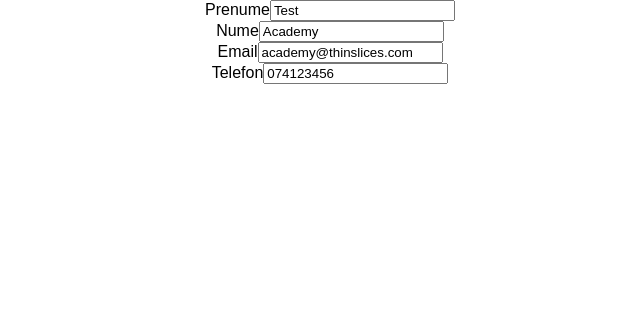
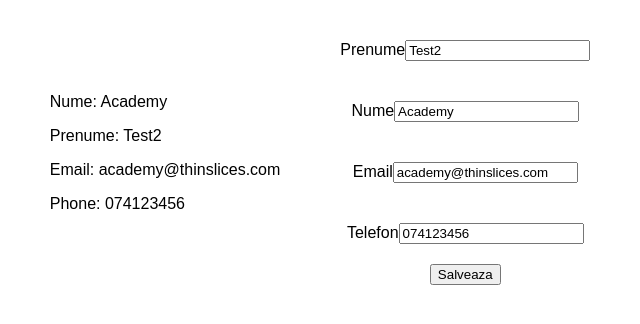
Before and after one commit to OanaMacsi/tsa-react-project, a React (Create React App) app: page / in a window 1280 px wide. Shown: the top 324 px of the page, without its empty margins (310-950 px from the left). Built offline with nearby package versions, Linux system fonts and the light colour scheme.

Commit message:
Add redux practice

```diff
--- a/package.json
+++ b/package.json
@@ -5,7 +5,9 @@
   "dependencies": {
     "react": "^16.4.1",
     "react-dom": "^16.4.1",
-    "react-scripts": "1.1.4"
+    "react-redux": "^5.0.7",
+    "react-scripts": "1.1.4",
+    "redux": "^4.0.0"
   },
   "scripts": {
     "start": "react-scripts start",
--- a/src/App.css
+++ b/src/App.css
@@ -3,3 +3,14 @@
 	align-items: center;
 	flex-direction: column;
 }
+
+.appContainer {
+	display: flex;
+    align-items: center;
+	justify-content: center;
+
+}
+
+.appContainer div {
+	margin: 20px;
+}
--- a/src/App.js
+++ b/src/App.js
@@ -1,40 +1,19 @@
 import React, { Component } from 'react';
-import { FormField } from './Common/Form/FormFields'
+import EditUserProfile from './User/EditUserProfile'
+import ShowUserProfile from './User/ShowUserProfile'
+import userReducer from './User/userReducer'
 import './App.css';
 
+import { createStore } from 'redux';
+
+const store = createStore(userReducer)
+
 class App extends Component {
-	constructor () {
-		super()
-		this.state = {
-			form: {
-				firstName: 'Test',
-				lastName: 'Academy',
-				email: 'academy@thinslices.com',
-				phone: '074123456'
-			}
-		}
-	}
-
-	onChange = (stateAttribute) => (event) => {
-		let newFormState = this.state.form
-		newFormState[stateAttribute] = event.target.value
-		this.setState({
-			form: newFormState
-		})
-	}
-
   render() {
-	  const { firstName, lastName, email, phone } = this.state.form
-    return (
-      <div className="co-form">
-		<form>
-			<FormField labelName='Prenume' name='firstName' tagName='first-Name' value={firstName} onChange={this.onChange} />
-			<FormField labelName='Nume' name='lastName' tagName='last-Name' value={lastName} onChange={this.onChange} />
-			<FormField labelName='Email' name='email' tagName='email' value={email} onChange={this.onChange} />
-			<FormField labelName='Telefon' name='phone' tagName='phone' value={phone} onChange={this.onChange} />
-		</form>
-      </div>
-    );
+	return <div className='appContainer'>
+		<ShowUserProfile store={store}/>
+		<EditUserProfile store={store} />
+	</div>
   }
 }
 
--- /dev/null
+++ b/src/User/EditUserProfile.js
@@ -0,0 +1,58 @@
+import React, { Component } from 'react';
+import { FormField } from '../Common/Form/FormFields'
+import { connect } from 'react-redux'
+
+class EditUserProfile extends Component {
+	constructor () {
+		super()
+		this.state = {
+			form: {}
+		}
+	}
+
+	componentDidMount() {
+		this.setState({
+			form: this.props.userData
+		})
+	}
+
+	onChange = (stateAttribute) => (event) => {
+		let newFormState = this.state.form
+		newFormState[stateAttribute] = event.target.value
+		this.setState({
+			form: newFormState
+		})
+	}
+
+	submit = (e) => {
+		e.preventDefault()
+		console.log('saving data')
+		this.props.dispatch({
+			type: 'EDIT_USER',
+			newUserData: this.state.form
+		})
+	}
+
+  render() {
+	  const { firstName, lastName, email, phone } = this.state.form
+    return (
+      <div className="co-form">
+		<form onSubmit={this.submit}>
+			<FormField labelName='Prenume' name='firstName' tagName='first-Name' value={firstName} onChange={this.onChange} />
+			<FormField labelName='Nume' name='lastName' tagName='last-Name' value={lastName} onChange={this.onChange} />
+			<FormField labelName='Email' name='email' tagName='email' value={email} onChange={this.onChange} />
+			<FormField labelName='Telefon' name='phone' tagName='phone' value={phone} onChange={this.onChange} />
+			<input type='submit' value='Salveaza' />
+		</form>
+      </div>
+    );
+  }
+}
+
+const mapStateToProps = state => {
+	return {
+		userData: state
+	}
+}
+
+export default connect(mapStateToProps, null)(EditUserProfile);
--- /dev/null
+++ b/src/User/ShowUserProfile.js
@@ -0,0 +1,25 @@
+import React, { Component } from 'react';
+import {connect} from 'react-redux'
+
+class ShowUserProfile extends Component {
+  render() {
+	  const { firstName, lastName, email, phone } = this.props.userData
+
+    return (
+      <div>
+		<p>Nume: {lastName}</p>
+		<p>Prenume: {firstName}</p>
+		<p>Email: {email}</p>
+		<p>Phone: {phone}</p>
+      </div>
+    );
+  }
+}
+
+const mapStateToProps = (state) => {
+	return {
+		userData: state
+    }
+}
+
+export default connect(mapStateToProps, null)(ShowUserProfile);
--- /dev/null
+++ b/src/User/userReducer.js
@@ -0,0 +1,20 @@
+const initialState = {
+	firstName: 'Test2',
+	lastName: 'Academy',
+	email: 'academy@thinslices.com',
+	phone: '074123456'
+}
+
+const postReducer = (state = initialState, action) => {
+	switch(action.type) {
+	  case 'EDIT_USER':
+	  	console.log(action.newUserData)
+		return {
+			...action.newUserData
+		};
+	  default:
+		return state;
+	}
+  }
+
+  export default postReducer;
```
Also changed, not shown: 1 other file (tests, documents, lock files or other folders).
